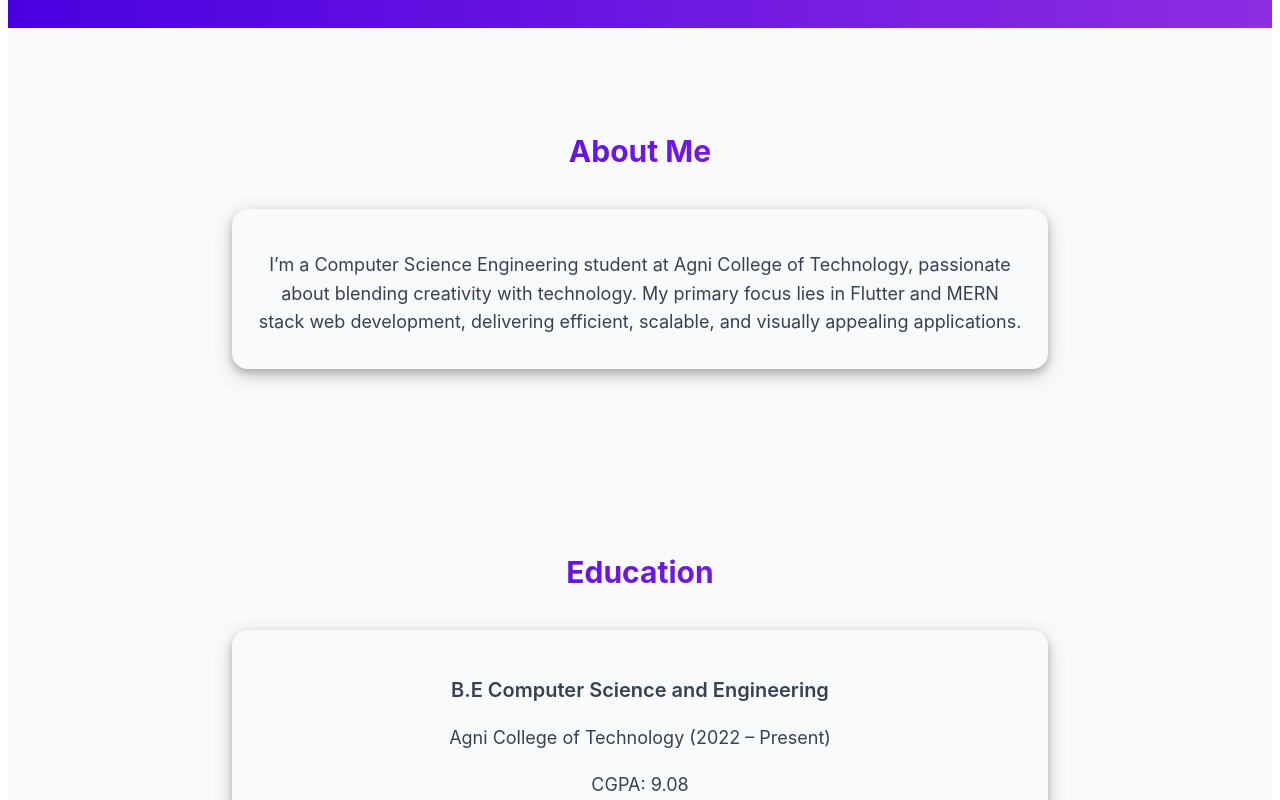
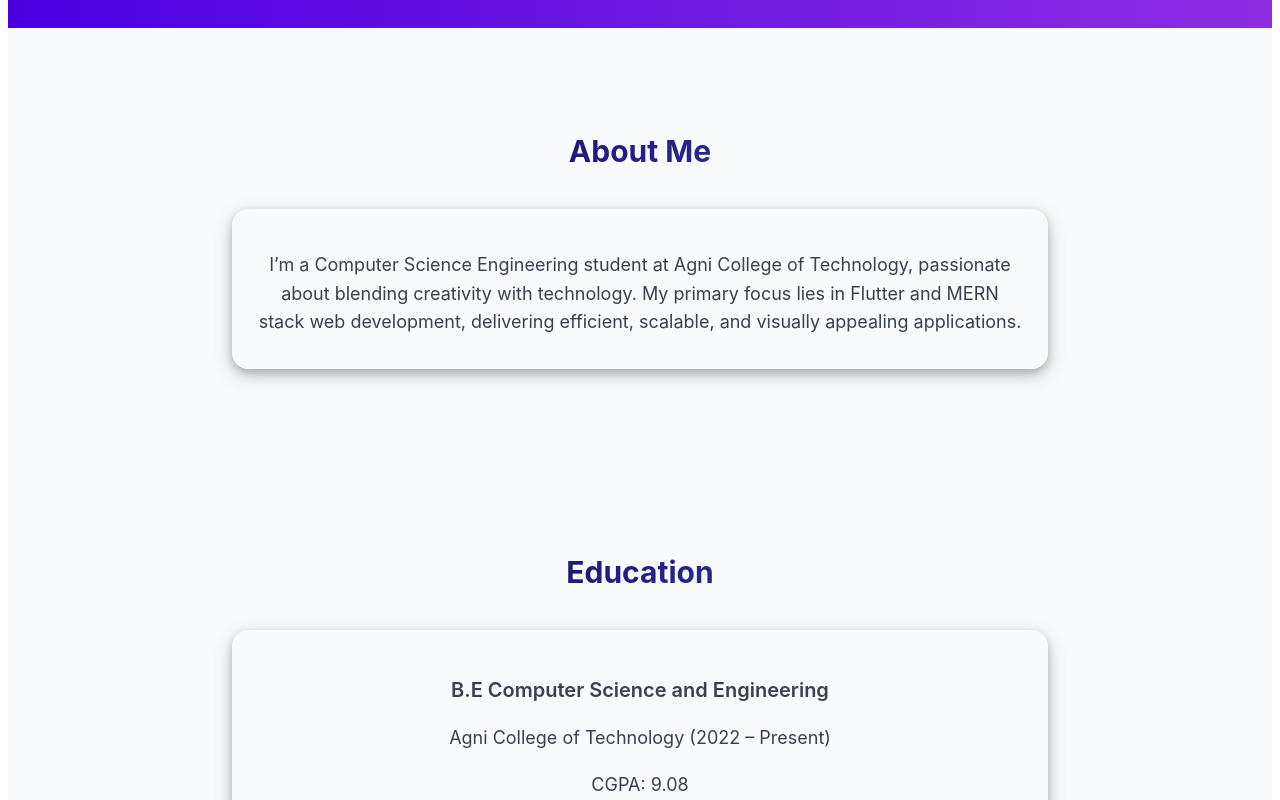
Before and after one commit to Joel-Jacob-B/Joel_Portfolio, a React (Vite) app: page / in a window 1280 px wide. Shown: the part 780-1580 px from the top of the page. Built offline with nearby package versions, Linux system fonts and the light colour scheme.

Commit message:
last commit

```diff
--- a/src/App.css
+++ b/src/App.css
@@ -71,7 +71,7 @@
   text-align: center;
 
   /* Gradient text */
-  background: linear-gradient(to right, #4A00E0, #8E2DE2);
+  background: linear-gradient(to right, #000000, #241d8b, #367c8f);
   -webkit-background-clip: text;
   -webkit-text-fill-color: transparent;
   background-clip: text;
```
